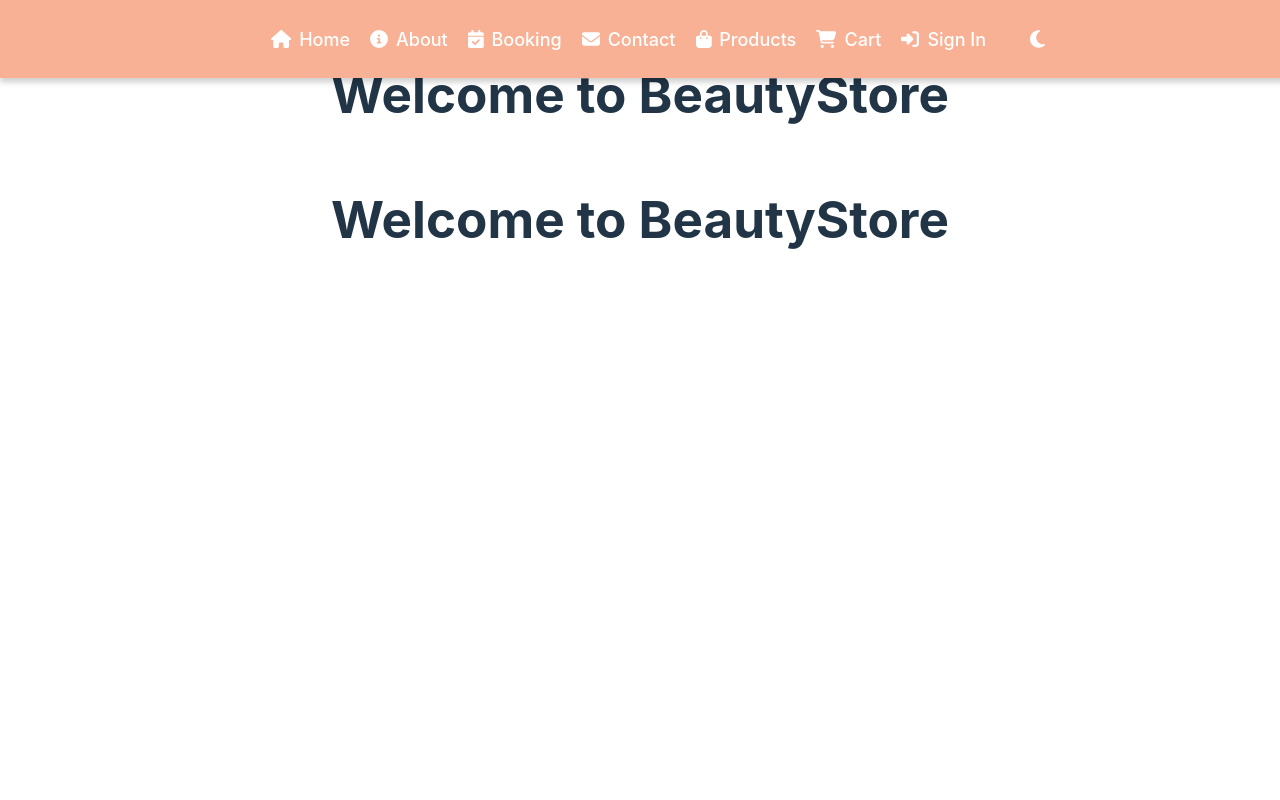
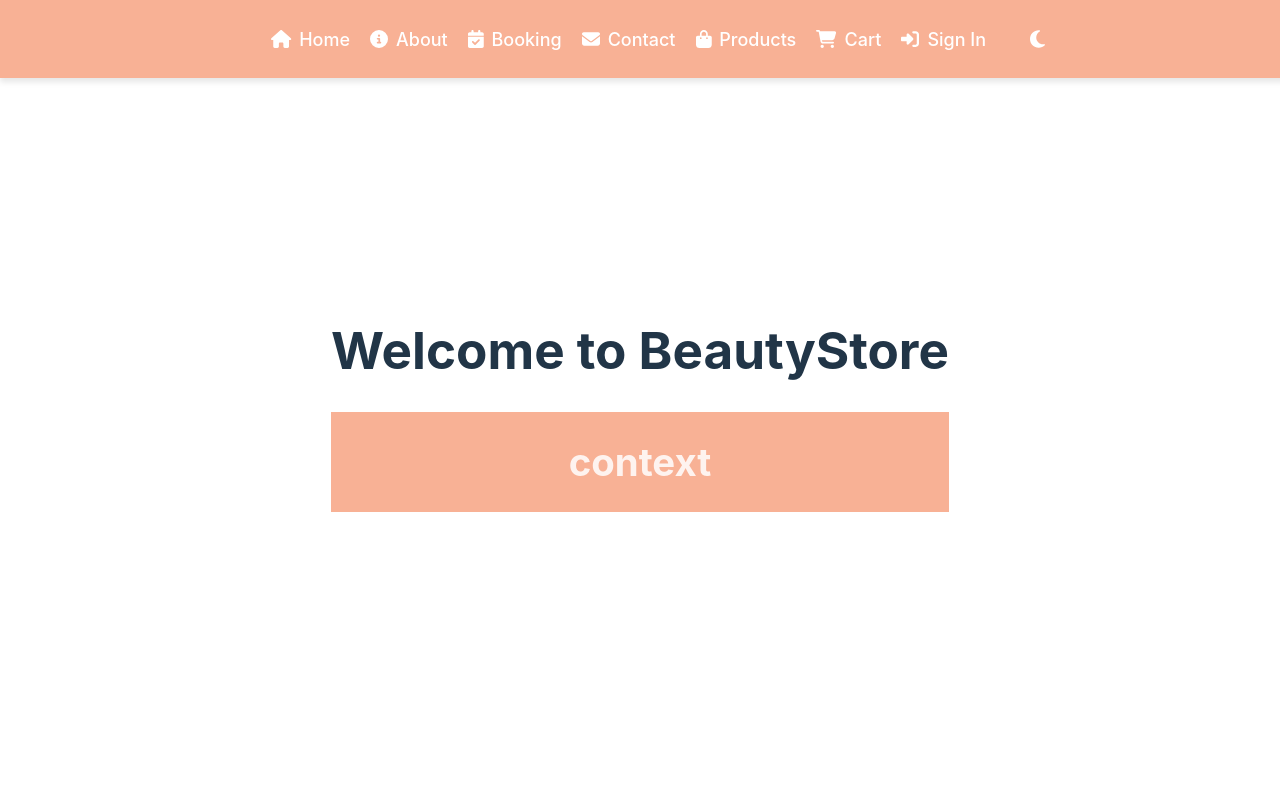
Before and after one commit to VuHo1/FPTU_SP25_SWP391, a React (Vite) app in the folder FPTU_SP25_SWP391/: page / in a window 1280 px wide. Shown: the top 800 px of the page. Built offline with nearby package versions, Linux system fonts and the light colour scheme.

Commit message:
fixx Footer

```diff
--- a/FPTU_SP25_SWP391/src/App.jsx
+++ b/FPTU_SP25_SWP391/src/App.jsx
@@ -18,7 +18,6 @@ function App() {
 
   return (
     <Router>
-
       <Header />
       <Routes>
         <Route path="/" element={<HomePage />} />
@@ -32,22 +31,9 @@ function App() {
         <Route path="/forgot_password" element={<ForgotPassword />} />
       </Routes>
 
-      <div className="App">
-        <Header />
-        <main className="content">
-          <Routes>
-            <Route path="/" element={<HomePage />} />
-            <Route path="/booking_page" element={<BookingPage />} />
-            <Route path="/cart_page" element={<CartPage />} />
-            <Route path="/products" element={<ProductListPage />} />
-            <Route path="/about" element={<Blog />} />
-            <Route path="/contact" element={<Contact />} />
-            <Route path="/sign_in" element={<SignIn />} />
-            <Route path="/forgot_password" element={<ForgotPassword />} />
-          </Routes>
-        </main>
-        <Footer />
-      </div>
+
+      <Footer />
+
     </Router>
   );
 }
```
